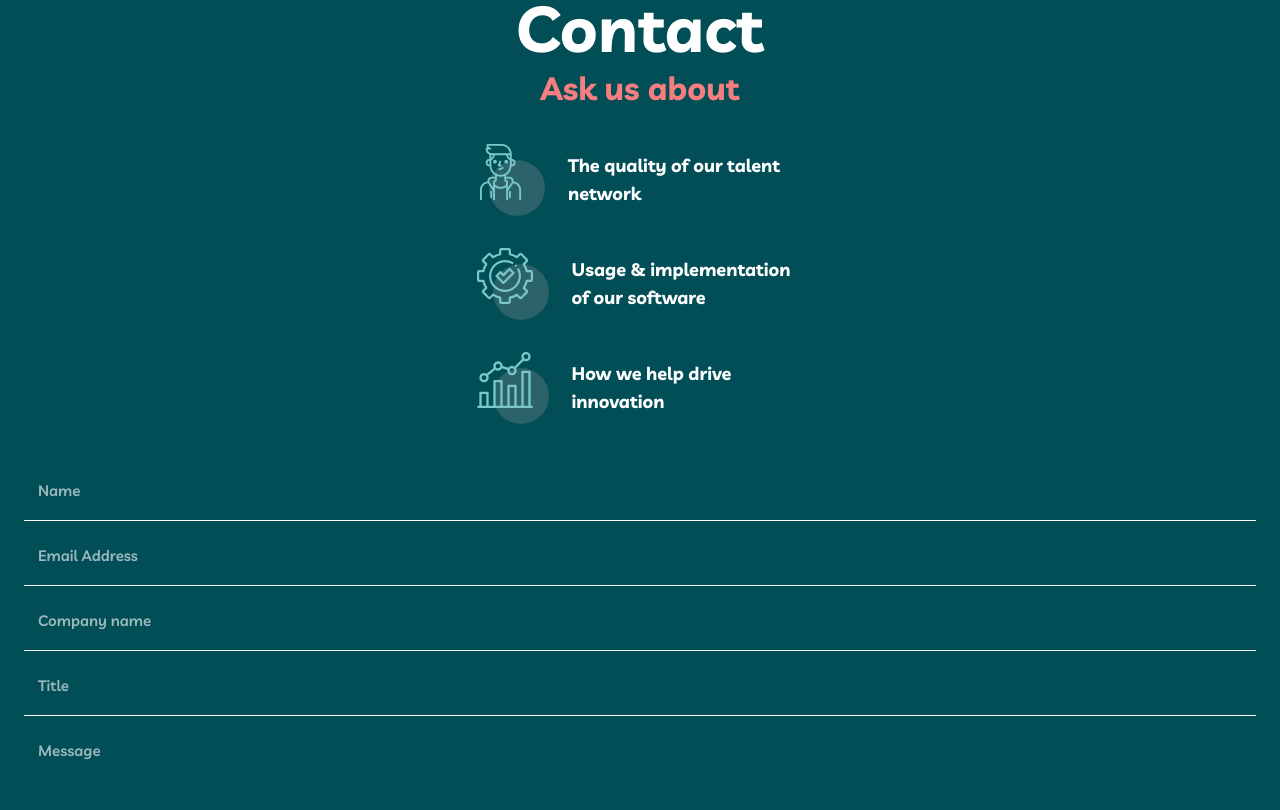
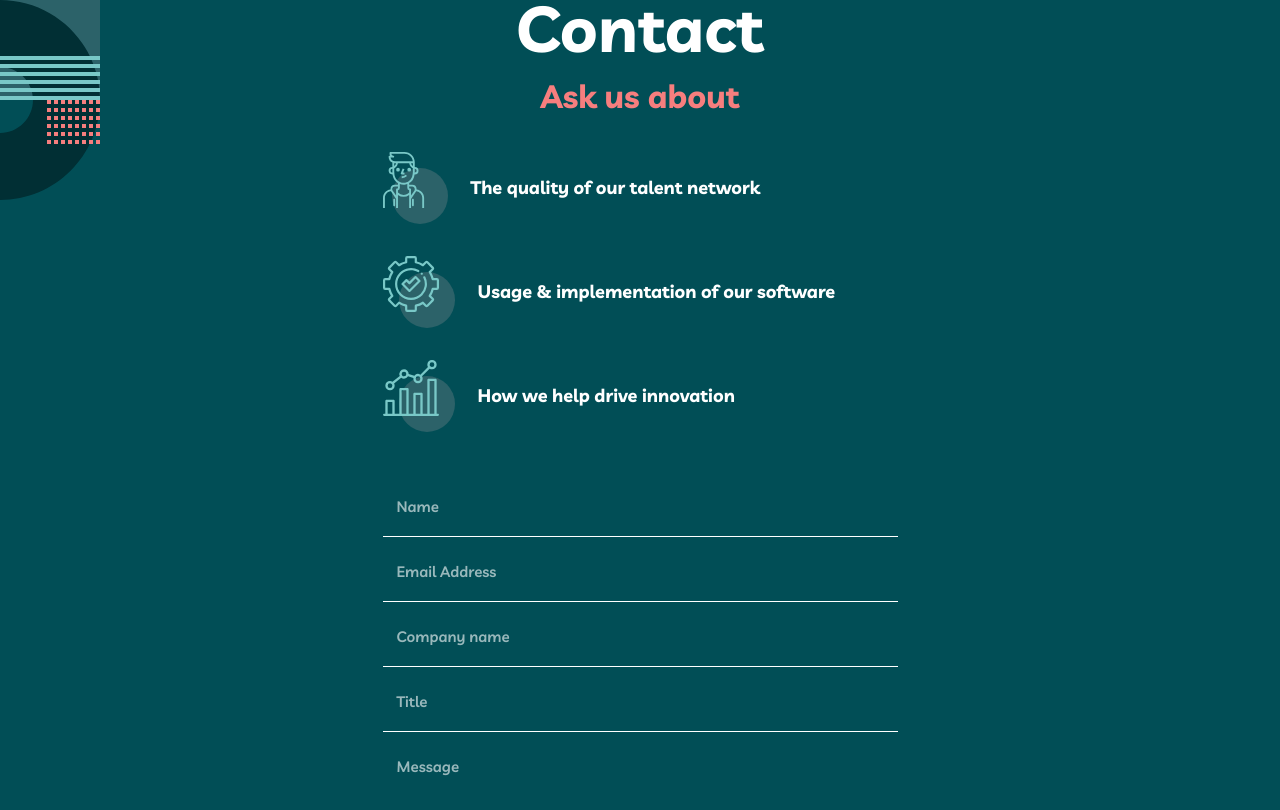
Before and after one commit to JiMare/myteam, a React (Vite) app: page /contact in a window 1280 px wide. Shown: the part 208-1018 px from the top of the page. Built offline with nearby package versions, Linux system fonts and the light colour scheme.

Commit message:
contact tablet

```diff
--- a/src/components/Contact/ContactForm.tsx
+++ b/src/components/Contact/ContactForm.tsx
@@ -29,7 +29,8 @@ export const ContactForm: React.FC = () => {
   });
 
   return (
-    <section className="bg-green pb-[88px] px-[24px] relative overflow-hidden">
+    <section className="bg-green pb-[88px] px-[24px] relative overflow-hidden md:pb-[112px]">
+      <div className="max-w-[327px] mx-auto md:max-w-[515px]">
         <form onSubmit={handleSubmit((data) => console.log(data))}>
           <Input
             label="Name"
@@ -70,10 +71,11 @@ export const ContactForm: React.FC = () => {
             Submit
           </Button>
         </form>
+      </div>
       <img
         src="./assets/bg-pattern-contact-2.svg"
         alt="pattern"
-        className="absolute right-[-100px] bottom-[-100px]"
+        className="absolute right-[-100px] bottom-[-100px] md:bottom-0"
       />
     </section>
   );
--- a/src/components/Contact/ContactIntroduction.tsx
+++ b/src/components/Contact/ContactIntroduction.tsx
@@ -10,12 +10,17 @@ const topics = [
 
 export const ContactIntroduction: React.FC = () => {
   return (
-    <section className="bg-green px-[24px] pb-[56px]">
+    <section className="bg-green px-[24px] pb-[56px] md:relative md:overflow-hidden md:pb-[64px]">
+      <img
+        src="./assets/bg-pattern-about-2-contact-1.svg"
+        alt="pattern"
+        className="hidden md:block md:absolute md:left-[-100px]"
+      />
       <HeadingMainLarge className="text-center">Contact</HeadingMainLarge>
-      <HeadingLarge className="text-orange text-center mt-[16px]">
+      <HeadingLarge className="text-orange text-center mt-[16px] md:mt-[24px]">
         Ask us about
       </HeadingLarge>
-      <div className="mt-[40px] flex flex-col gap-[32px] items-center">
+      <div className="mt-[40px] flex flex-col gap-[32px] items-center md:items-start md:w-[515px] md:mx-auto">
         {topics.map((topic) => (
           <Topic key={topic.icon} icon={topic.icon} text={topic.text} />
         ))}
--- a/src/components/Contact/Topic.tsx
+++ b/src/components/Contact/Topic.tsx
@@ -7,7 +7,7 @@ export const Topic: React.FC<Props> = ({ icon, text }) => {
   return (
     <div className="flex items-center gap-[23px]">
       <img src={`./assets/icon-${icon}.svg`} alt="topic-icon" className="" />
-      <HeadingSmall className="max-w-[232px]">{text}</HeadingSmall>
+      <HeadingSmall className="max-w-[232px] md:max-w-[100%]">{text}</HeadingSmall>
     </div>
   );
 };
```
Lines whose indentation alone changed are shown as unchanged.
